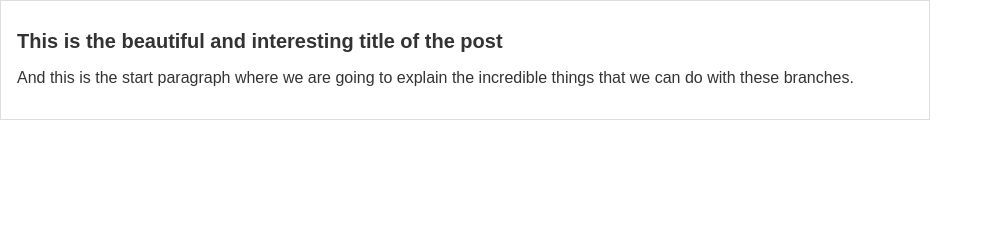
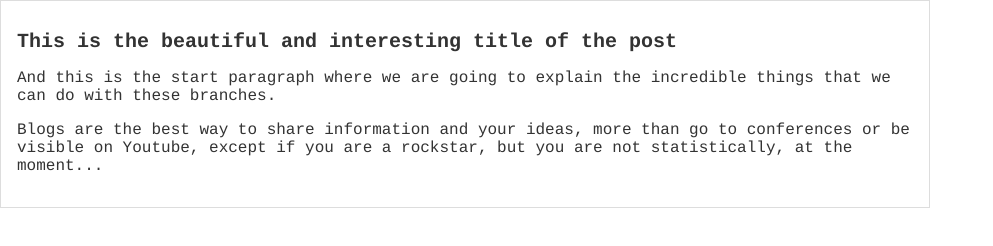
Before and after one commit to stivenramireza/hyperblog, a plain HTML site: page blogpost.html in a window 1280 px wide. Shown: the whole page, without its empty margins (0-993 px from the left). Drawn offline with Linux system fonts and the light colour scheme.

Commit message:
Aditional content for the blog and better typography

```diff
--- a/blogpost.html
+++ b/blogpost.html
@@ -15,6 +15,11 @@
                     And this is the start paragraph where we are going to explain the incredible things
                     that we can do with these branches.
                 </p>
+                <p>
+                    Blogs are the best way to share information and your ideas, more than go to conferences
+                    or be visible on Youtube, except if you are a rockstar, but you are not statistically,
+                    at the moment...
+                </p>
             </div>
         </div>
     </body>
--- a/css/styles.css
+++ b/css/styles.css
@@ -1,7 +1,7 @@
 body {
     color: #333;
     text-align: center;
-    font-family: Arial;
+    font-family: Courier;
     font-size: 16px;
     margin: 0;
     padding: 0;
```
